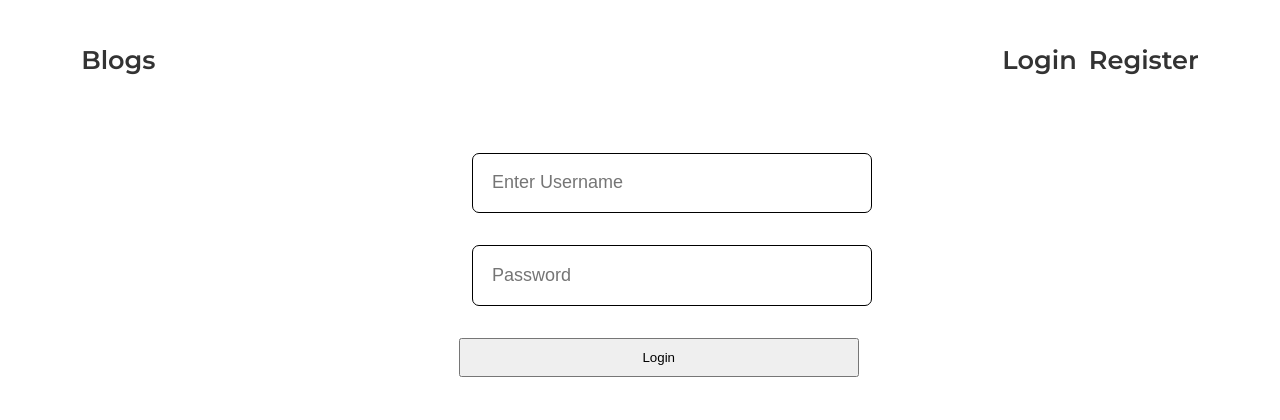
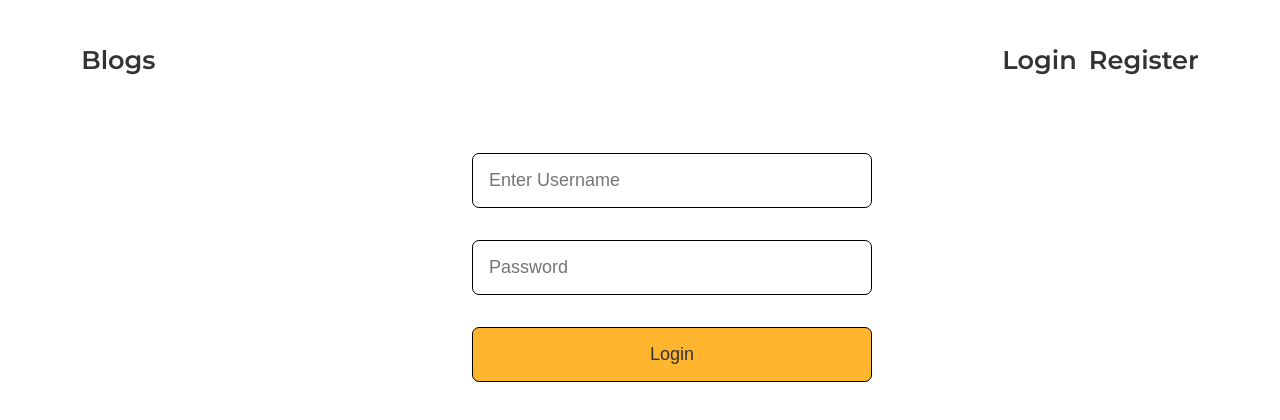
Before and after one commit to Nevin100/MERN-Blog, a React (Vite) app in the folder Frontend/: page /login in a window 1280 px wide. Shown: the top 420 px of the page. Built offline with nearby package versions, Linux system fonts and the light colour scheme.

Commit message:
new commit

```diff
--- a/Frontend/src/App.css
+++ b/Frontend/src/App.css
@@ -84,7 +84,7 @@ h2{
 
 input{
   display: block;
-  padding: 1.18rem;
+  padding: 1.0rem;
   width: 100%;
   margin-left: 1.17rem;
   margin: 2rem;
@@ -95,8 +95,15 @@ input{
 }
 
 button{
+  display: block;
+  padding: 1rem;
   width: 100%;
-  display: block;
   margin-left: 1.17rem;
-  padding: 10px
+  margin: 2rem;
+  font-size: large;
+  border-radius: 7px;
+  border: 1px solid black;
+  background-color:rgb(255, 182, 46);
+  color: #333;
+
 }
```
